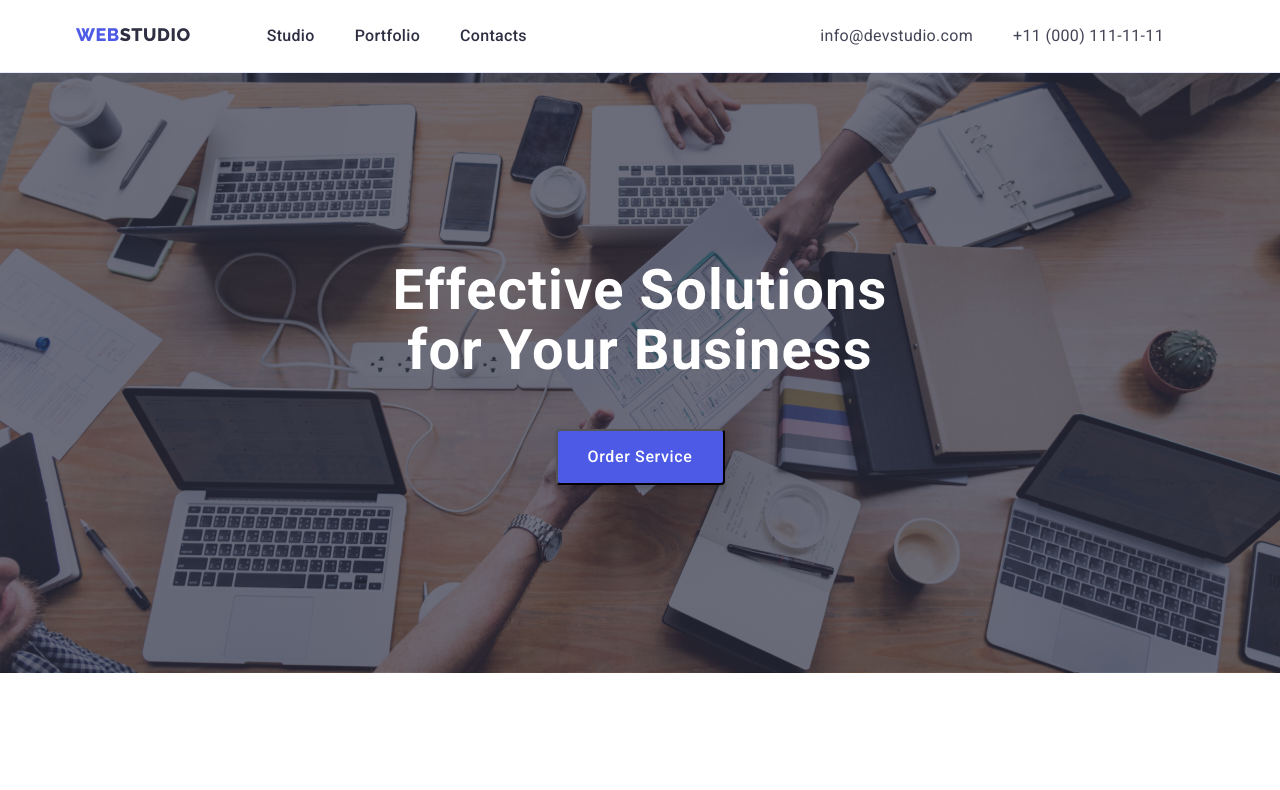
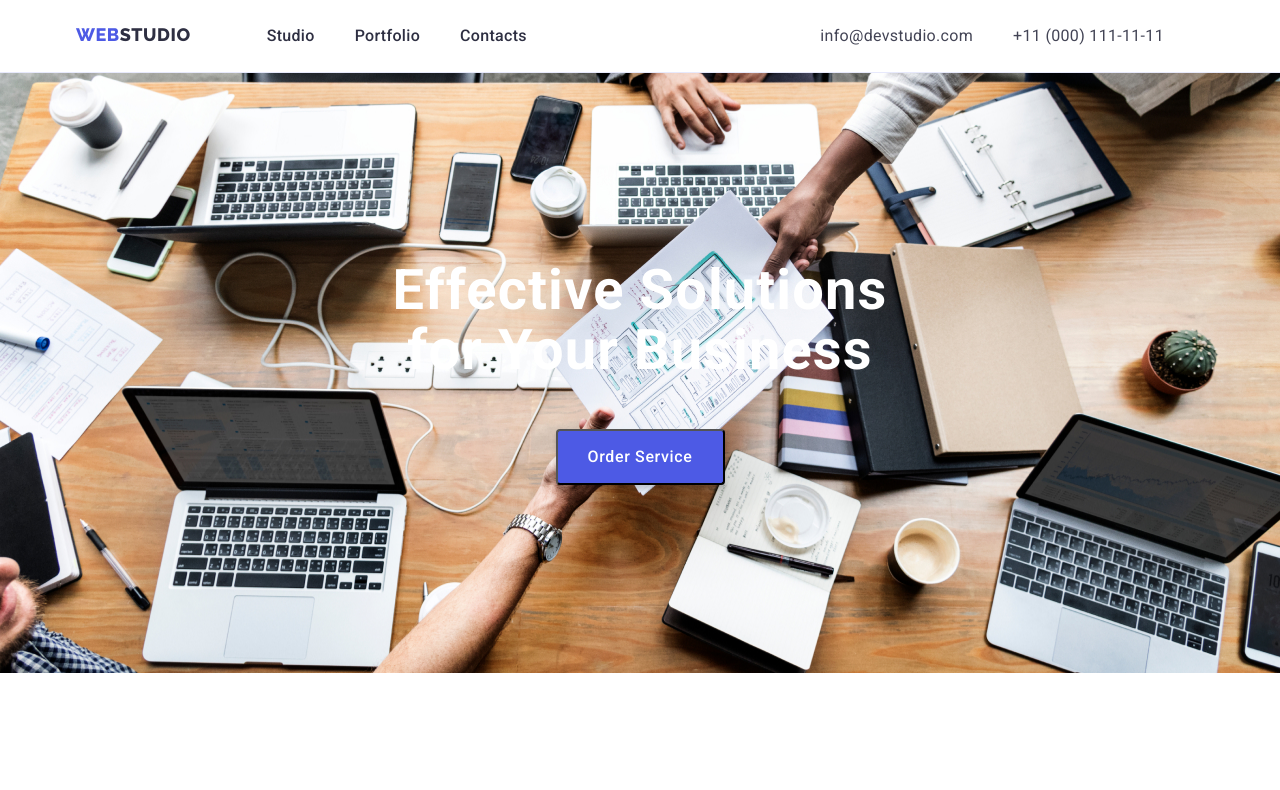
Before and after one commit to AnastasiaBndr/goit-markup-hw-04, a plain HTML site: page index.html in a window 1280 px wide. Shown: the top 790 px of the page. Drawn offline with Linux system fonts and the light colour scheme.

Commit message:
Update styles.css

```diff
--- a/css/styles.css
+++ b/css/styles.css
@@ -354,11 +354,7 @@ button {
 .hero {
   max-width: 1400px;
   margin: 0 auto;
-  background-image: linear-gradient(
-      rgba(46, 47, 66, 0.7),
-      rgba(46, 47, 66, 0.7)
-    ),
-    url("/images/hero-image.jpg");
+  background-image: url("/images/hero-image.jpg");
   background-repeat: no-repeat;
   background-position: center;
   background-size: cover;
```
